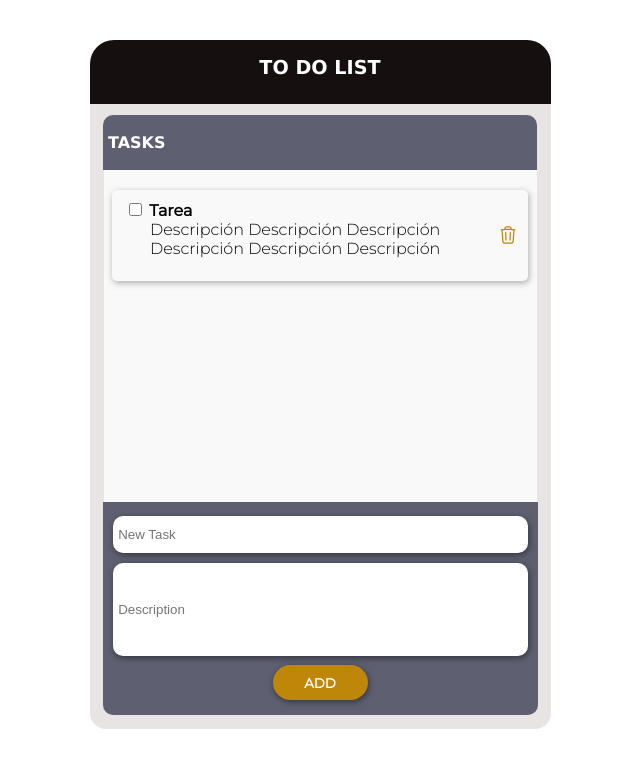
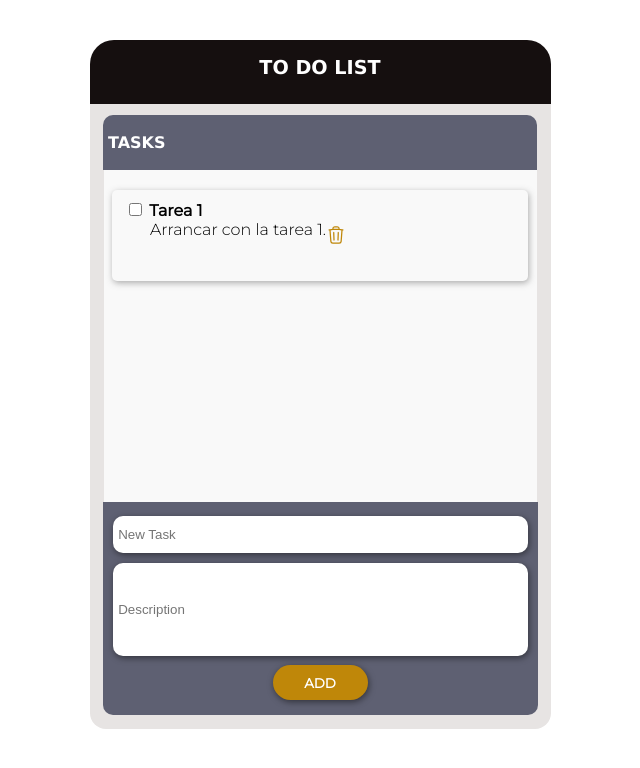
Before and after one commit to zeduard89/toDoList, a React (Create React App) app: page / in a window 1280 px wide. Shown: the top 768 px of the page, without its empty margins (320-960 px from the left). Built offline with nearby package versions, Linux system fonts and the light colour scheme.

Commit message:
Incorporando la Card

```diff
--- a/src/App.jsx
+++ b/src/App.jsx
@@ -14,7 +14,7 @@ function App() {
         <Nav/>
         <div className='body'>
           <h1>TASKS</h1>
-          <Cards/>
+          {/* <Cards/> */}
           <Form/>
         </div>
       </div>
--- a/src/components/Cards/Cards.jsx
+++ b/src/components/Cards/Cards.jsx
@@ -1,7 +1,7 @@
 import React from 'react'
 import './Cards.Module.css'
 
-const Card = () => {
+const Card = ({task, onclicked =(data)=>{}}) => {
 
 //button check, maneja estado con true o false
 //button borrar elimina la card por id
@@ -10,20 +10,15 @@ const Card = () => {
   return (
     <div className='card'>
 
-      {/* {
+      {
       task.map((card)=>{
         return(
-          <h1>card.title</h1>
-          <p>card.text</p>
-        )
-      })
-      } */}
 
-<div className='contenedorTarea'>
+          <div className='contenedorTarea'>
 
           <div className='tareas'>
-            <div className='tarea'><input type="checkbox" /> Tarea</div>
-            <div className='descripcion'>Descripción Descripción Descripción Descripción Descripción Descripción</div>
+            <div className='tarea'><input type="checkbox" /> {card.title}</div>
+            <div className='descripcion'>{card.text}</div>
           </div>
 
           <div className='botonEliminar'>
@@ -32,10 +27,12 @@ const Card = () => {
               <path strokeLinecap="round" strokeLinejoin="round" d="M14.74 9l-.346 9m-4.788 0L9.26 9m9.968-3.21c.342.052.682.107 1.022.166m-1.022-.165L18.16 19.673a2.25 2.25 0 01-2.244 2.077H8.084a2.25 2.25 0 01-2.244-2.077L4.772 5.79m14.456 0a48.108 48.108 0 00-3.478-.397m-12 .562c.34-.059.68-.114 1.022-.165m0 0a48.11 48.11 0 013.478-.397m7.5 0v-.916c0-1.18-.91-2.164-2.09-2.201a51.964 51.964 0 00-3.32 0c-1.18.037-2.09 1.022-2.09 2.201v.916m7.5 0a48.667 48.667 0 00-7.5 0" />
               </svg>
             </div>
-            </div>
+          </div>
 
-        </div>
-
+          </div>
+        )
+      })
+      }
 
 
     </div>
--- a/src/components/Form/Form.jsx
+++ b/src/components/Form/Form.jsx
@@ -1,5 +1,6 @@
 import React,{useState} from 'react'
 import './Form.Module.css'
+import Cards from '../Cards/Cards';
 
 const Form = () => {
 
@@ -9,7 +10,7 @@ const [input,setInput]= useState({
 
 });
 
-let [task,setTask]= useState([''])
+let [task,setTask]= useState([{title:'Tarea 1', text: 'Arrancar con la tarea 1.'}])
 
 const handleOnChange=(event)=>{
     setInput({
@@ -32,11 +33,14 @@ const handleOnClick=()=>{
 
 console.log(task);
   return (
+    <>
+    <Cards task={task}/>
     <form className='cont' onSubmit ={handleSubmit}>
       <input className='task' name='title'type="text" onChange={handleOnChange} value={input.title} placeholder=' New Task' />
       <input className='description' name='text'type="text" onChange={handleOnChange} value={input.text} placeholder=' Description' />
       <button className='button' onClick={handleOnClick}>ADD</button>
     </form>
+    </>
   )
 }
 
```
